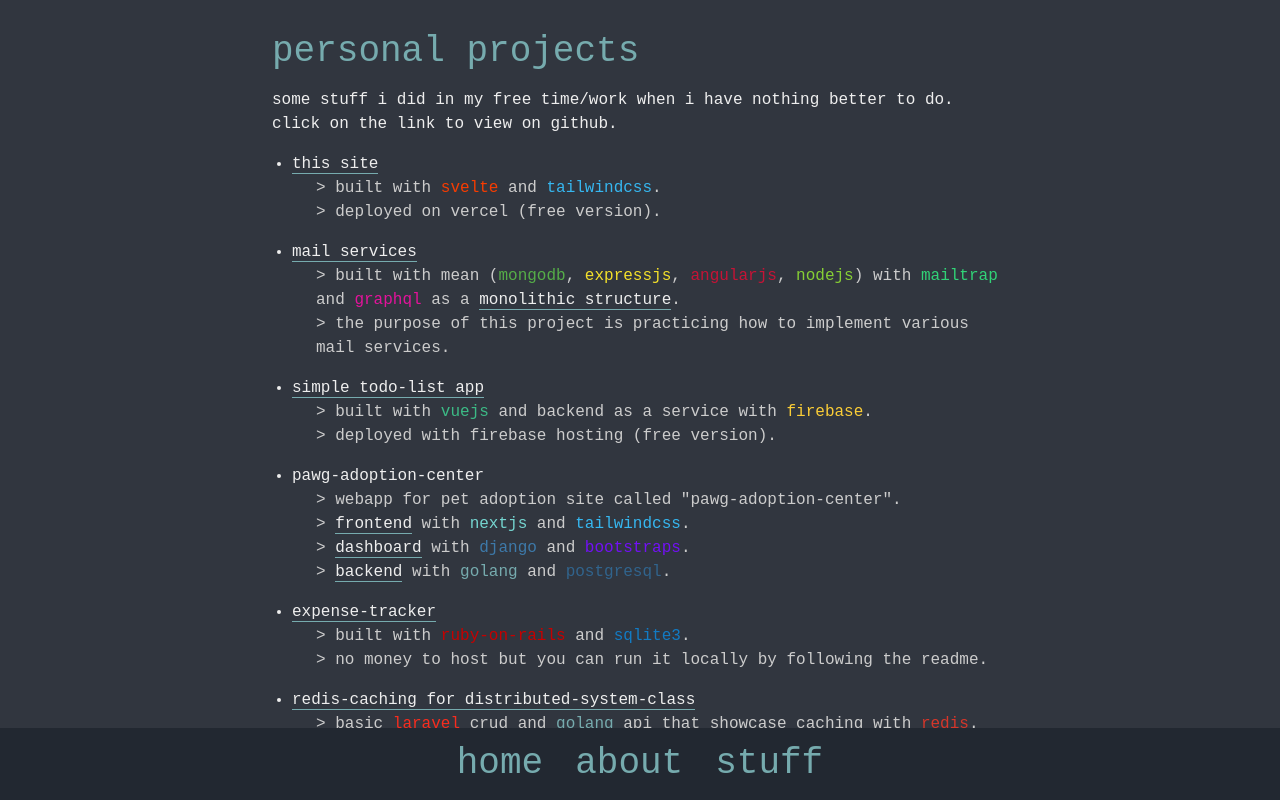
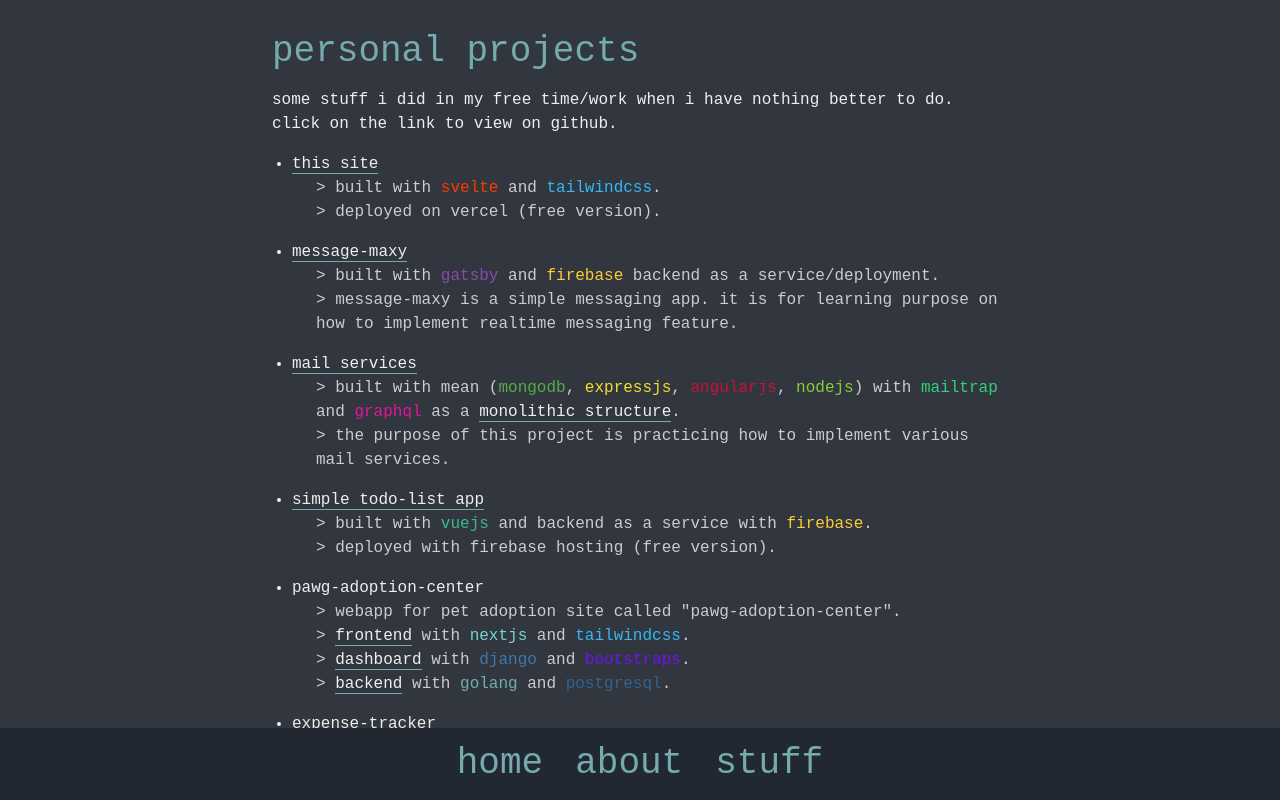
Before and after one commit to Sivtheng/about-sivtheng, a Svelte app: page / in a window 1280 px wide. Both pictures are taken after a click on the button "stuff". Shown: the top 800 px of the page. Built offline with nearby package versions, Linux system fonts and the light colour scheme.

Commit message:
added message-maxy

```diff
--- a/src/components/stuff.svelte
+++ b/src/components/stuff.svelte
@@ -10,6 +10,11 @@
       <a href="https://github.com/Sivtheng/about-sivtheng" class="text-[#EEEEEE] border-b border-accent hover:text-accent hover:border-b-accent" target="_blank" rel="noopener noreferrer">this site</a>
       <div class="nested-info">> built with <span style="color: #f73c00;">svelte</span> and <span style="color: #36b7f0;">tailwindcss</span>.</div>
       <div class="nested-info">> deployed on vercel (free version).</div>
+    </li>
+    <li class="mb-4">
+      <a href="https://github.com/Sivtheng/message-maxy" class="text-[#EEEEEE] border-b border-accent hover:text-accent hover:border-b-accent" target="_blank" rel="noopener noreferrer">message-maxy</a>
+      <div class="nested-info">> built with <span style="color: #8A4BAF;">gatsby</span> and <span style="color: #FACD37;">firebase</span> backend as a service/deployment.</div>
+      <div class="nested-info">> message-maxy is a simple messaging app. it is for learning purpose on how to implement realtime messaging feature.</div>
     </li>
     <li class="mb-4">
       <a href="https://github.com/Sivtheng/mean-mailservices" class="text-[#EEEEEE] border-b border-accent hover:text-accent hover:border-b-accent" target="_blank" rel="noopener noreferrer">mail services</a>
```
